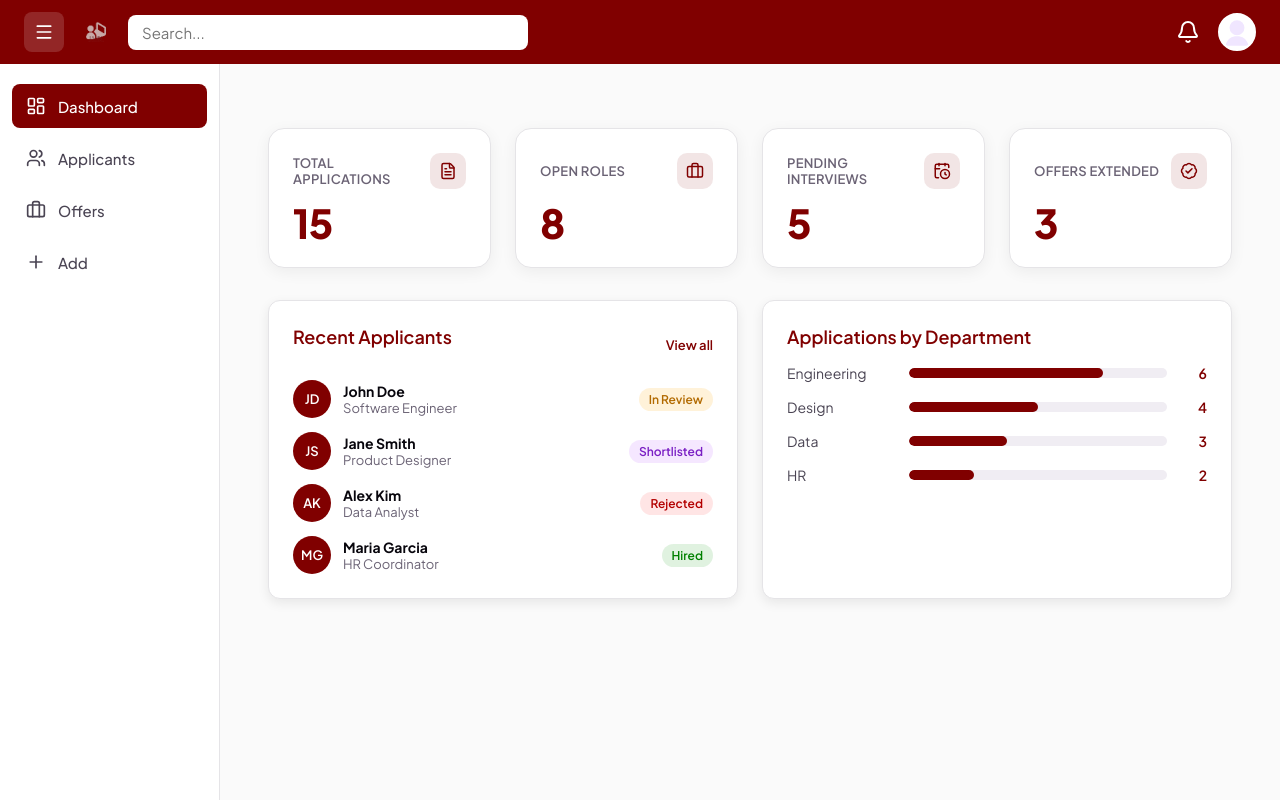
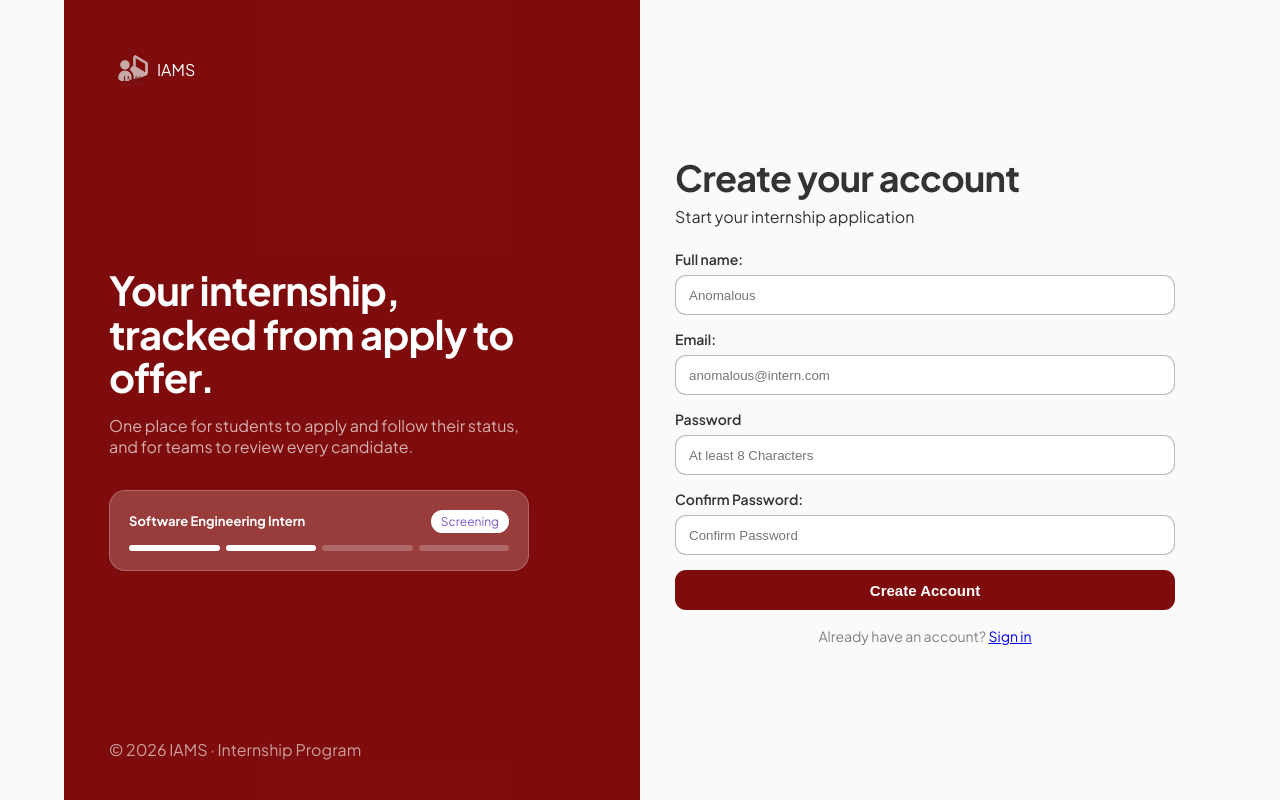
Before and after one commit to TaigaRaider/IAMS, a React (Vite) app in the folder client/: page / in a window 1280 px wide. Built offline with nearby package versions, Linux system fonts and the light colour scheme.

Commit message:
Move dashboard layout into AdminDashboard, default route to signup

```diff
--- a/client/index.html
+++ b/client/index.html
@@ -4,7 +4,7 @@
     <meta charset="UTF-8" />
     <link rel="icon" type="image" href="/iamslogo.png" />
     <meta name="viewport" content="width=device-width, initial-scale=1.0" />
-    <title>IAMS</title>
+    <title>Internship Application Management System</title>
   </head>
   <body>
     <div id="root"></div>
--- a/client/src/App.css
+++ b/client/src/App.css
@@ -157,17 +157,19 @@ header {
 
 .content {
   flex: 1;
+  min-width: 0;
   padding: 32px 24px;
 }
 
 .intcards {
   display: grid;
-  grid-template-columns: repeat(4, 1fr);
+  grid-template-columns: repeat(4, minmax(200px, 1fr));
   gap: 24px;
   margin: 32px auto;
   padding: 0 24px;
   max-width: 1200px;
   text-align: left;
+  overflow-x: auto;
 }
 
 .intcard {
--- a/client/src/App.jsx
+++ b/client/src/App.jsx
@@ -1,92 +1,16 @@
-import { useState } from "react";
-import { Routes, Route, NavLink } from "react-router-dom";
-import {
-  Bell,
-  LayoutDashboard,
-  Users,
-  Briefcase,
-  Plus,
-  Menu,
-} from "lucide-react";
-import Dashboard from "./screens/AdminDashboard.jsx";
-import ApplicantsPage from "./screens/AdminApplicantsPage.jsx";
+import { Routes, Route } from "react-router-dom";
+import AdminDashboard from "./screens/AdminDashboard.jsx";
 import { SignUpPage } from "./screens/SignUpPage";
 import { LoginPage } from "./screens/LoginPage";
 import "./App.css";
 
-function DashboardLayout() {
-  const [collapsed, setCollapsed] = useState(false);
-
-  return (
-    <>
-      <header>
-        <button
-          className="menu-btn"
-          onClick={() => setCollapsed(!collapsed)}
-          aria-label="Toggle sidebar"
-        >
-          <Menu />
-        </button>
-        <img src="/iamslogo.png" alt="Logo" className="logo" />
-        <input type="text" placeholder="Search..." />
-        <div className="actions">
-          <Bell className="bell" />
-          <svg className="avatar" viewBox="0 0 64 64" aria-hidden="true">
-            <circle cx="32" cy="24" r="14" fill="#f0e6ff" />
-            <path d="M10 58c4-14 12-18 22-18s18 4 22 18" fill="#f0e6ff" />
-          </svg>
-        </div>
-      </header>
-      <div className="layout">
-        <aside className={collapsed ? "sidebar collapsed" : "sidebar"}>
-          <nav>
-            <NavLink
-              to="/"
-              className={({ isActive }) => `nav-item${isActive ? " active" : ""}`}
-            >
-              <LayoutDashboard />
-              <span>Dashboard</span>
-            </NavLink>
-            <NavLink
-              to="/applicants"
-              className={({ isActive }) => `nav-item${isActive ? " active" : ""}`}
-            >
-              <Users />
-              <span>Applicants</span>
-            </NavLink>
-            <NavLink
-              to="/offers"
-              className={({ isActive }) => `nav-item${isActive ? " active" : ""}`}
-            >
-              <Briefcase />
-              <span>Offers</span>
-            </NavLink>
-            <NavLink
-              to="/add"
-              className={({ isActive }) => `nav-item${isActive ? " active" : ""}`}
-            >
-              <Plus />
-              <span>Add</span>
-            </NavLink>
-          </nav>
-        </aside>
-        <main className="content">
-          <Routes>
-            <Route path="/" element={<Dashboard />} />
-            <Route path="/applicants" element={<ApplicantsPage />} />
-          </Routes>
-        </main>
-      </div>
-    </>
-  );
-}
-
 function App() {
   return (
     <Routes>
-      <Route path="/signup" element={<SignUpPage />} />
       <Route path="/login" element={<LoginPage />} />
-      <Route path="/*" element={<DashboardLayout />} />
+      <Route path="/dashboard/*" element={<AdminDashboard />} />
+      <Route path="/" element={<SignUpPage />} />
+      <Route path="*" element={<SignUpPage />} />
     </Routes>
   );
 }
--- a/client/src/components/LoginForm.jsx
+++ b/client/src/components/LoginForm.jsx
@@ -1,11 +1,18 @@
-import { Link } from "react-router-dom";
+import { Link, useNavigate } from "react-router-dom";
 
 export const LoginForm = () => {
+  const navigate = useNavigate();
+
+  const handleSubmit = (e) => {
+    e.preventDefault();
+    navigate("/dashboard");
+  };
+
   return (
     <div className="form login-form">
       <h2>Welcome Back👋</h2>
       <p>Sign in to track your application</p>
-      <form className="access-form" method="POST">
+      <form className="access-form" method="POST" onSubmit={handleSubmit}>
         <label className="label username-label" htmlFor="username-field">
           Username:
         </label>
--- a/client/src/components/SignUpForm.jsx
+++ b/client/src/components/SignUpForm.jsx
@@ -5,7 +5,7 @@ export const SignUpForm = () => {
 
   const handleSubmit = (e) => {
     e.preventDefault();
-    navigate("/");
+    navigate("/dashboard");
   };
 
   return (
--- a/client/src/screens/AdminDashboard.jsx
+++ b/client/src/screens/AdminDashboard.jsx
@@ -1,12 +1,19 @@
-import { Link } from "react-router-dom";
+import { useState } from "react";
+import { NavLink, Link, Routes, Route } from "react-router-dom";
 import {
+  Bell,
+  LayoutDashboard,
+  Users,
+  Briefcase,
+  Plus,
+  Menu,
   FileText,
-  Briefcase,
   CalendarClock,
   BadgeCheck,
 } from "lucide-react";
+import AdminApplicantsPage from "./AdminApplicantsPage.jsx";
 
-function Dashboard() {
+function Overview() {
   return (
     <>
       <div className="intcards">
@@ -51,7 +58,7 @@ function Dashboard() {
         <div className="card">
           <div className="card-head">
             <h2>Recent Applicants</h2>
-            <Link to="/applicants" className="view-all">
+            <Link to="/dashboard/applicants" className="view-all">
               View all
             </Link>
           </div>
@@ -120,4 +127,72 @@ function Dashboard() {
   );
 }
 
-export default Dashboard;
+function AdminDashboard() {
+  const [collapsed, setCollapsed] = useState(false);
+
+  return (
+    <>
+      <header>
+        <button
+          className="menu-btn"
+          onClick={() => setCollapsed(!collapsed)}
+          aria-label="Toggle sidebar"
+        >
+          <Menu />
+        </button>
+        <img src="/iamslogo.png" alt="Logo" className="logo" />
+        <input type="text" placeholder="Search..." />
+        <div className="actions">
+          <Bell className="bell" />
+          <svg className="avatar" viewBox="0 0 64 64" aria-hidden="true">
+            <circle cx="32" cy="24" r="14" fill="#f0e6ff" />
+            <path d="M10 58c4-14 12-18 22-18s18 4 22 18" fill="#f0e6ff" />
+          </svg>
+        </div>
+      </header>
+      <div className="layout">
+        <aside className={collapsed ? "sidebar collapsed" : "sidebar"}>
+          <nav>
+            <NavLink
+              to="/dashboard"
+              end
+              className={({ isActive }) => `nav-item${isActive ? " active" : ""}`}
+            >
+              <LayoutDashboard />
+              <span>Dashboard</span>
+            </NavLink>
+            <NavLink
+              to="/dashboard/applicants"
+              className={({ isActive }) => `nav-item${isActive ? " active" : ""}`}
+            >
+              <Users />
+              <span>Applicants</span>
+            </NavLink>
+            <NavLink
+              to="/dashboard/offers"
+              className={({ isActive }) => `nav-item${isActive ? " active" : ""}`}
+            >
+              <Briefcase />
+              <span>Offers</span>
+            </NavLink>
+            <NavLink
+              to="/dashboard/add"
+              className={({ isActive }) => `nav-item${isActive ? " active" : ""}`}
+            >
+              <Plus />
+              <span>Add</span>
+            </NavLink>
+          </nav>
+        </aside>
+        <main className="content">
+          <Routes>
+            <Route index element={<Overview />} />
+            <Route path="applicants" element={<AdminApplicantsPage />} />
+          </Routes>
+        </main>
+      </div>
+    </>
+  );
+}
+
+export default AdminDashboard;
```
